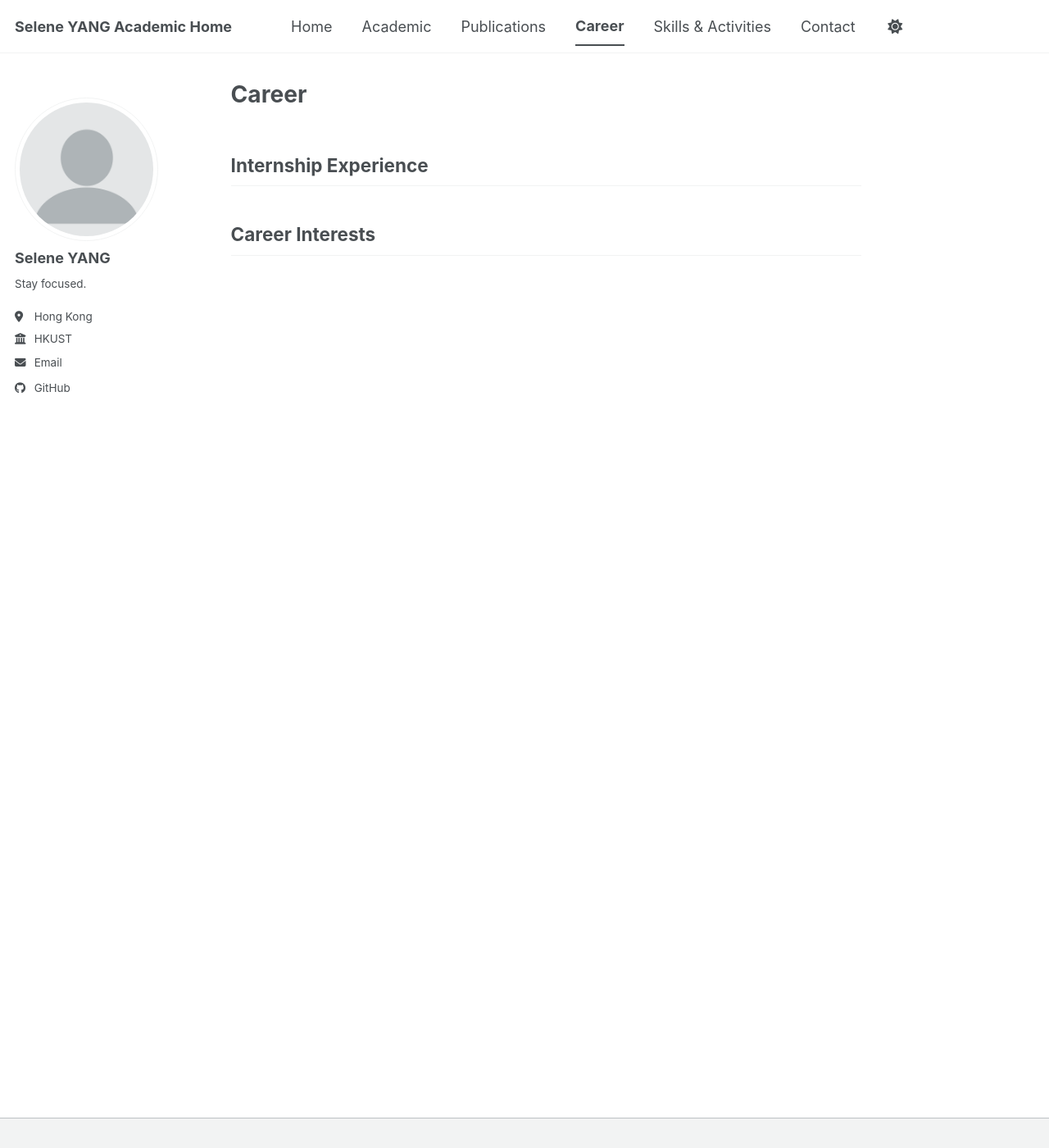
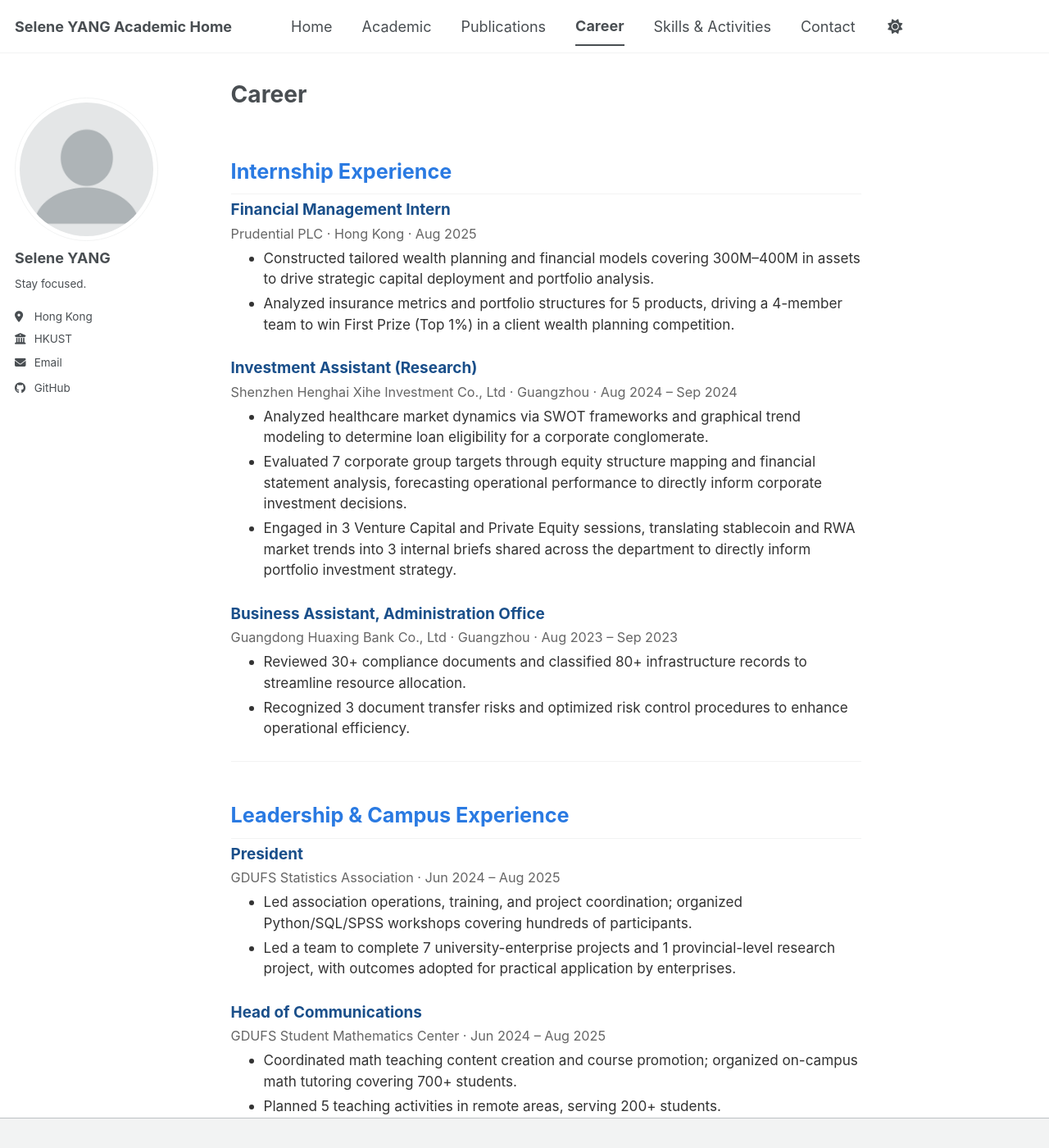
Before and after one commit to seleney365-tech/seleney365-tech.github.io, a Jekyll site: the page built from _pages/career.md, in a window 1280 px wide and 1400 px high. Shown: the whole window at 82% size. Built offline with Jekyll 4.4.1, drawn with Linux system fonts in a browser that asks for light colours; a style sheet for code colours, icons or effects is not loaded; some of the changed text lies outside the part shown.

Commit message:
Update career.md

```diff
--- a/_pages/career.md
+++ b/_pages/career.md
@@ -5,10 +5,128 @@ permalink: /career/
 author_profile: true
 ---
 
-## Internship Experience
+<style>
+  .school-title {
+    color: #2a7ae2;
+    font-size: 1.4em;
+    font-weight: bold;
+    margin-bottom: 0.2em;
+  }
+  .school-meta {
+    color: #666;
+    font-size: 0.9em;
+    margin-bottom: 1.2em;
+  }
+  .section-title {
+    color: #2a7ae2;
+    border-bottom: 1px solid #d0d7de;
+    padding-bottom: 4px;
+    margin-top: 2em;
+  }
+  .exp-item {
+    margin-bottom: 1.5em;
+  }
+  .exp-item strong {
+    color: #1a4f8a;
+    font-size: 1.05em;
+  }
+  .exp-item ul {
+    margin-top: 4px;
+    margin-bottom: 0;
+  }
+  .exp-item li {
+    font-size: 0.95em;
+    line-height: 1.5;
+    color: #333;
+    margin-bottom: 4px;
+  }
+</style>
 
-<!-- 稍后填写 -->
+<h2 class="school-title">Internship Experience</h2>
 
-## Career Interests
+<div class="exp-item">
+  <strong>Financial Management Intern</strong><br>
+  <span class="school-meta">Prudential PLC · Hong Kong · Aug 2025</span>
+  <ul>
+    <li>Constructed tailored wealth planning and financial models covering 300M–400M in assets to drive strategic capital deployment and portfolio analysis.</li>
+    <li>Analyzed insurance metrics and portfolio structures for 5 products, driving a 4-member team to win First Prize (Top 1%) in a client wealth planning competition.</li>
+  </ul>
+</div>
 
-<!-- 稍后填写 -->
+<div class="exp-item">
+  <strong>Investment Assistant (Research)</strong><br>
+  <span class="school-meta">Shenzhen Henghai Xihe Investment Co., Ltd · Guangzhou · Aug 2024 – Sep 2024</span>
+  <ul>
+    <li>Analyzed healthcare market dynamics via SWOT frameworks and graphical trend modeling to determine loan eligibility for a corporate conglomerate.</li>
+    <li>Evaluated 7 corporate group targets through equity structure mapping and financial statement analysis, forecasting operational performance to directly inform corporate investment decisions.</li>
+    <li>Engaged in 3 Venture Capital and Private Equity sessions, translating stablecoin and RWA market trends into 3 internal briefs shared across the department to directly inform portfolio investment strategy.</li>
+  </ul>
+</div>
+
+<div class="exp-item">
+  <strong>Business Assistant, Administration Office</strong><br>
+  <span class="school-meta">Guangdong Huaxing Bank Co., Ltd · Guangzhou · Aug 2023 – Sep 2023</span>
+  <ul>
+    <li>Reviewed 30+ compliance documents and classified 80+ infrastructure records to streamline resource allocation.</li>
+    <li>Recognized 3 document transfer risks and optimized risk control procedures to enhance operational efficiency.</li>
+  </ul>
+</div>
+
+---
+
+<h2 class="school-title">Leadership & Campus Experience</h2>
+
+<div class="exp-item">
+  <strong>President</strong><br>
+  <span class="school-meta">GDUFS Statistics Association · Jun 2024 – Aug 2025</span>
+  <ul>
+    <li>Led association operations, training, and project coordination; organized Python/SQL/SPSS workshops covering hundreds of participants.</li>
+    <li>Led a team to complete 7 university-enterprise projects and 1 provincial-level research project, with outcomes adopted for practical application by enterprises.</li>
+  </ul>
+</div>
+
+<div class="exp-item">
+  <strong>Head of Communications</strong><br>
+  <span class="school-meta">GDUFS Student Mathematics Center · Jun 2024 – Aug 2025</span>
+  <ul>
+    <li>Coordinated math teaching content creation and course promotion; organized on-campus math tutoring covering 700+ students.</li>
+    <li>Planned 5 teaching activities in remote areas, serving 200+ students.</li>
+  </ul>
+</div>
+
+<div class="exp-item">
+  <strong>Head of the Art Troupe</strong><br>
+  <span class="school-meta">School of Mathematics and Statistics, GDUFS · Jun 2024 – Aug 2025</span>
+  <ul>
+    <li>Oversaw daily management of 5 departments within the art troupe; planned 6 large-scale performances attracting over a thousand audience members.</li>
+    <li>Operated the troupe's new media matrix (WeChat Official Account, Douyin, Bilibili, Video Account); multiple videos exceeded 100,000 views.</li>
+  </ul>
+</div>
+
+<div class="exp-item">
+  <strong>Head of Party Building Planning Department</strong><br>
+  <span class="school-meta">School of Mathematics and Statistics, GDUFS · Jun 2023 – Aug 2024</span>
+  <ul>
+    <li>Organized data visualization competitions, evening galas, micro-lecture competitions, and volunteer services, each attracting over 60 participants.</li>
+    <li>Led multi-platform publicity work, building a matrix of official accounts, posters, and videos, with cumulative reads exceeding one million.</li>
+  </ul>
+</div>
+
+---
+
+<h2 class="school-title">Career Interests</h2>
+
+<div class="exp-item">
+  <strong>Target Industry</strong>
+  <p>Financial industry, with a focus on <strong>analyst</strong> and <strong>strategy</strong> roles.</p>
+</div>
+
+<div class="exp-item">
+  <strong>Areas of Interest</strong>
+  <ul>
+    <li>Investment research and portfolio analysis</li>
+    <li>Financial modeling and valuation</li>
+    <li>Quantitative analysis and data-driven strategy</li>
+    <li>FinTech and digital finance</li>
+  </ul>
+</div>
```
